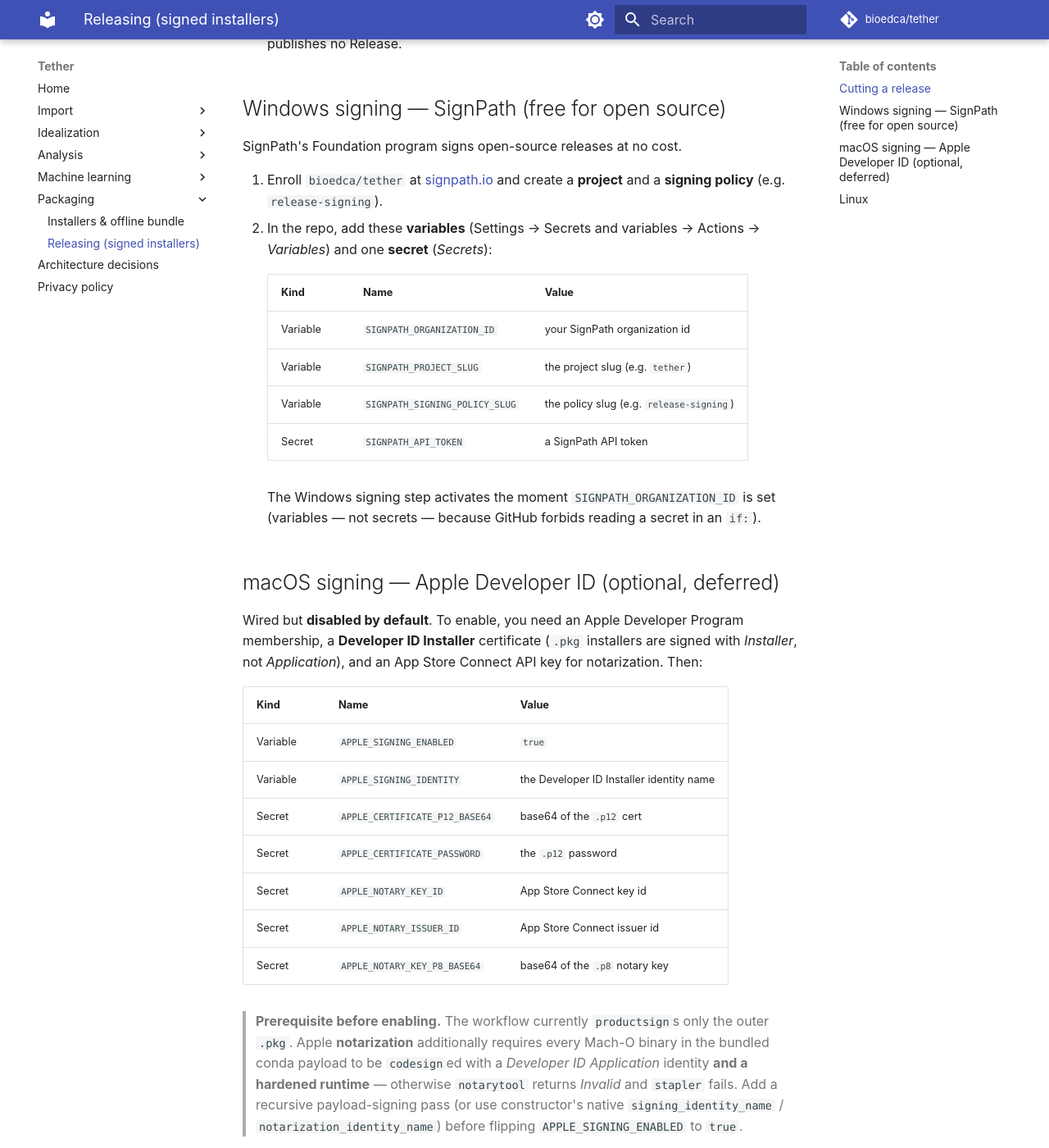
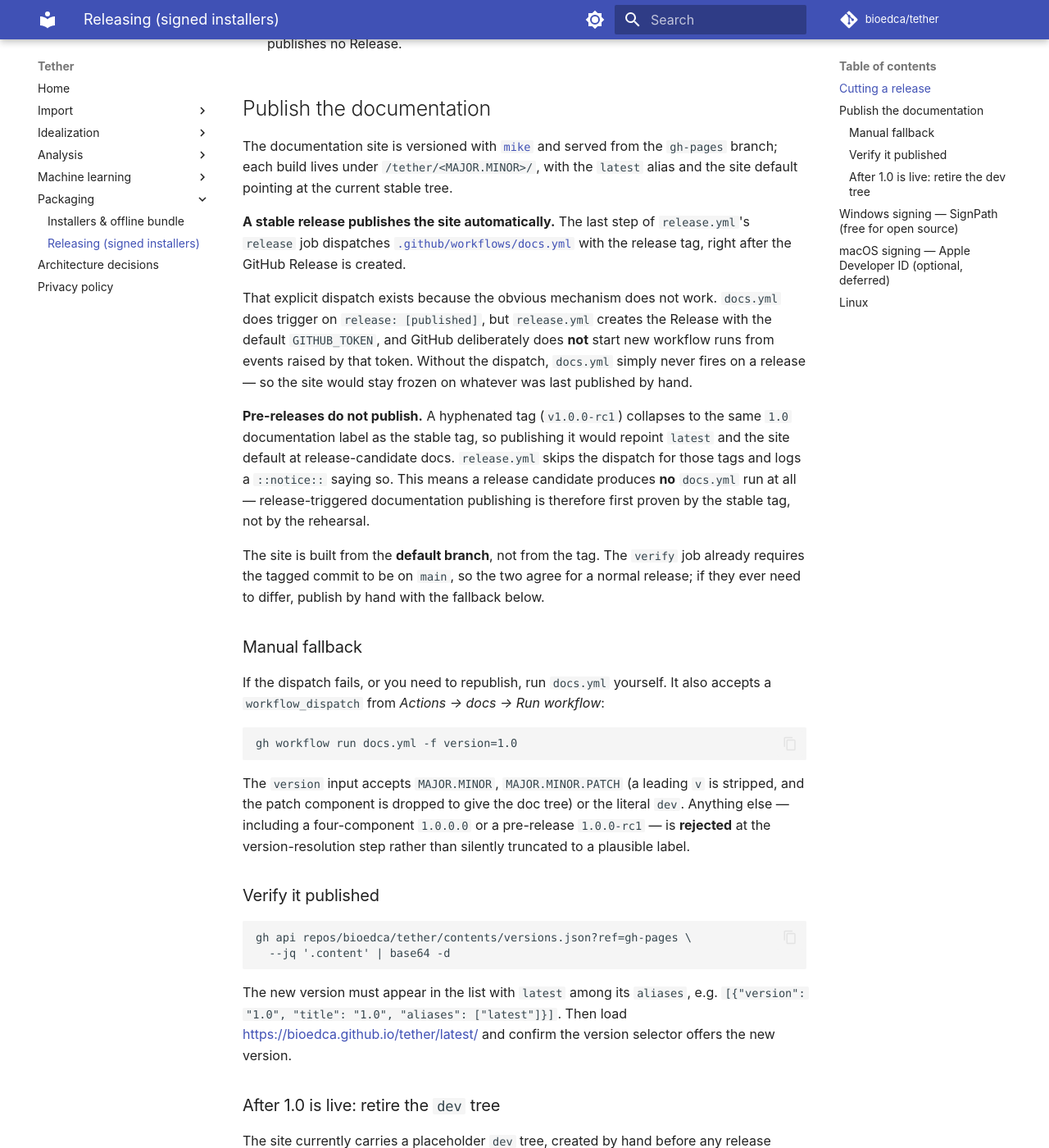
Before and after one commit to bioedca/tether, an MkDocs documentation site: the page built from docs/release.md, in a window 1280 px wide and 1400 px high, scrolled down 679 px. Shown: the whole window at 82% size. Built offline with MkDocs 1.6.1 and Material for MkDocs 9.7.7, drawn with Linux system fonts in a browser that asks for light colours; comment, search, counter and statistics services are not loaded; the version menu is left out; some of the changed text lies outside the part shown.

Commit message:
ci(docs): make a stable tag actually publish the documentation site
`docs.yml` triggers on `release: [published]`, but `release.yml` publishes the
Release with the default `GITHUB_TOKEN`, and events raised by that token do not
start new workflow runs. The trigger has therefore never fired once: `gh-pages`
carries a single hand-dispatched `dev` tree that owns the `latest` alias. Left
alone, a visitor landing on the site after the 1.0 announcement would read
pre-release docs from a selector offering only `dev`.

* `release.yml` — dispatch `docs.yml` explicitly as the last step of the
  `release` job, gated on the same `publish == 'true'` condition as the other
  publish steps, and skipped for hyphenated pre-release tags. `docs.yml`'s own
  prerelease guard does not apply to a `workflow_dispatch`, so the skip has to
  live on the dispatching side or an rc would repoint stable `latest`. The job
  gains `actions: write` (scoped to the job, not the workflow) for the dispatch.

* `docs.yml` — validate the *raw* version input, not just the truncated label.
  `cut -f1-2` is lossy in both directions: `1.0.0.0` collapsed to a plausible
  `1.0` and published, and any non-version string survived unchanged, which is
  how the `dev` tree came to own `latest`. Pre-release forms are rejected for
  the same reason the dispatch skips them.

* `mkdocs.yml` — `site_url` pointed at the un-versioned root, but `mike` serves
  every build under `/tether/<version>/`, so canonicals and `sitemap.xml`
  resolved to a URL with no page behind it. Point it at the `latest` alias.

* `docs/release.md` — new "Publish the documentation" section: the automatic
  dispatch and why it has to exist, the pre-release skip, the manual
  `gh workflow run docs.yml -f version=1.0` fallback, how to verify against
  `versions.json` on `gh-pages`, and the documented-but-not-executed
  `mike delete --push dev` follow-up for after 1.0 is live.

Closes #155

````diff
--- a/docs/release.md
+++ b/docs/release.md
@@ -28,6 +28,72 @@
 3. To rehearse without publishing, run the **`release`** workflow via *Actions → release
    → Run workflow* with `ref: v1.0.0-rc1` and `dry_run: true` — it builds, signs (where
    configured), checksums and SBOMs, but publishes no Release.
+
+## Publish the documentation
+
+The documentation site is versioned with [`mike`](https://github.com/jimporter/mike) and
+served from the `gh-pages` branch; each build lives under `/tether/<MAJOR.MINOR>/`, with
+the `latest` alias and the site default pointing at the current stable tree.
+
+**A stable release publishes the site automatically.** The last step of `release.yml`'s
+`release` job dispatches [`.github/workflows/docs.yml`](https://github.com/bioedca/tether/blob/main/.github/workflows/docs.yml)
+with the release tag, right after the GitHub Release is created.
+
+That explicit dispatch exists because the obvious mechanism does not work. `docs.yml`
+does trigger on `release: [published]`, but `release.yml` creates the Release with the
+default `GITHUB_TOKEN`, and GitHub deliberately does **not** start new workflow runs from
+events raised by that token. Without the dispatch, `docs.yml` simply never fires on a
+release — so the site would stay frozen on whatever was last published by hand.
+
+**Pre-releases do not publish.** A hyphenated tag (`v1.0.0-rc1`) collapses to the same
+`1.0` documentation label as the stable tag, so publishing it would repoint `latest` and
+the site default at release-candidate docs. `release.yml` skips the dispatch for those
+tags and logs a `::notice::` saying so. This means a release candidate produces **no**
+`docs.yml` run at all — release-triggered documentation publishing is therefore first
+proven by the stable tag, not by the rehearsal.
+
+The site is built from the **default branch**, not from the tag. The `verify` job already
+requires the tagged commit to be on `main`, so the two agree for a normal release; if they
+ever need to differ, publish by hand with the fallback below.
+
+### Manual fallback
+
+If the dispatch fails, or you need to republish, run `docs.yml` yourself. It also accepts
+a `workflow_dispatch` from *Actions → docs → Run workflow*:
+
+```bash
+gh workflow run docs.yml -f version=1.0
+```
+
+The `version` input accepts `MAJOR.MINOR`, `MAJOR.MINOR.PATCH` (a leading `v` is stripped,
+and the patch component is dropped to give the doc tree) or the literal `dev`. Anything
+else — including a four-component `1.0.0.0` or a pre-release `1.0.0-rc1` — is **rejected**
+at the version-resolution step rather than silently truncated to a plausible label.
+
+### Verify it published
+
+```bash
+gh api repos/bioedca/tether/contents/versions.json?ref=gh-pages \
+  --jq '.content' | base64 -d
+```
+
+The new version must appear in the list with `latest` among its `aliases`, e.g.
+`[{"version": "1.0", "title": "1.0", "aliases": ["latest"]}]`. Then load
+<https://bioedca.github.io/tether/latest/> and confirm the version selector offers the
+new version.
+
+### After 1.0 is live: retire the `dev` tree
+
+The site currently carries a placeholder `dev` tree, created by hand before any release
+existed. Once `1.0` is published **and** verified as above, it can be removed:
+
+```bash
+mike delete --push dev
+```
+
+> **Do not run this before `1.0` is live.** `latest` presently aliases `dev`; deleting it
+> first takes the published site down until the stable tree replaces it. After deleting,
+> re-check that `latest` and the site default both still resolve to `1.0`.
 
 ## Windows signing — SignPath (free for open source)
 
--- a/mkdocs.yml
+++ b/mkdocs.yml
@@ -2,7 +2,11 @@
 # SPDX-License-Identifier: GPL-3.0-or-later
 site_name: Tether
 site_description: A cross-platform single-molecule FRET desktop suite (Mondragón Lab, Northwestern).
-site_url: https://bioedca.github.io/tether/
+# `mike` serves every build under /tether/<version>/ and aliases `latest` to the
+# current stable tree, so the un-versioned root is NOT where a page actually lives.
+# Point site_url at the alias: canonical <link rel="canonical"> tags and sitemap.xml
+# then resolve to a real, stable URL instead of 404-ing at the root.
+site_url: https://bioedca.github.io/tether/latest/
 repo_url: https://github.com/bioedca/tether
 repo_name: bioedca/tether
 copyright: Copyright &copy; 2026 The Tether Authors — GPL-3.0-or-later
````
Also changed, not shown: 2 other files.
